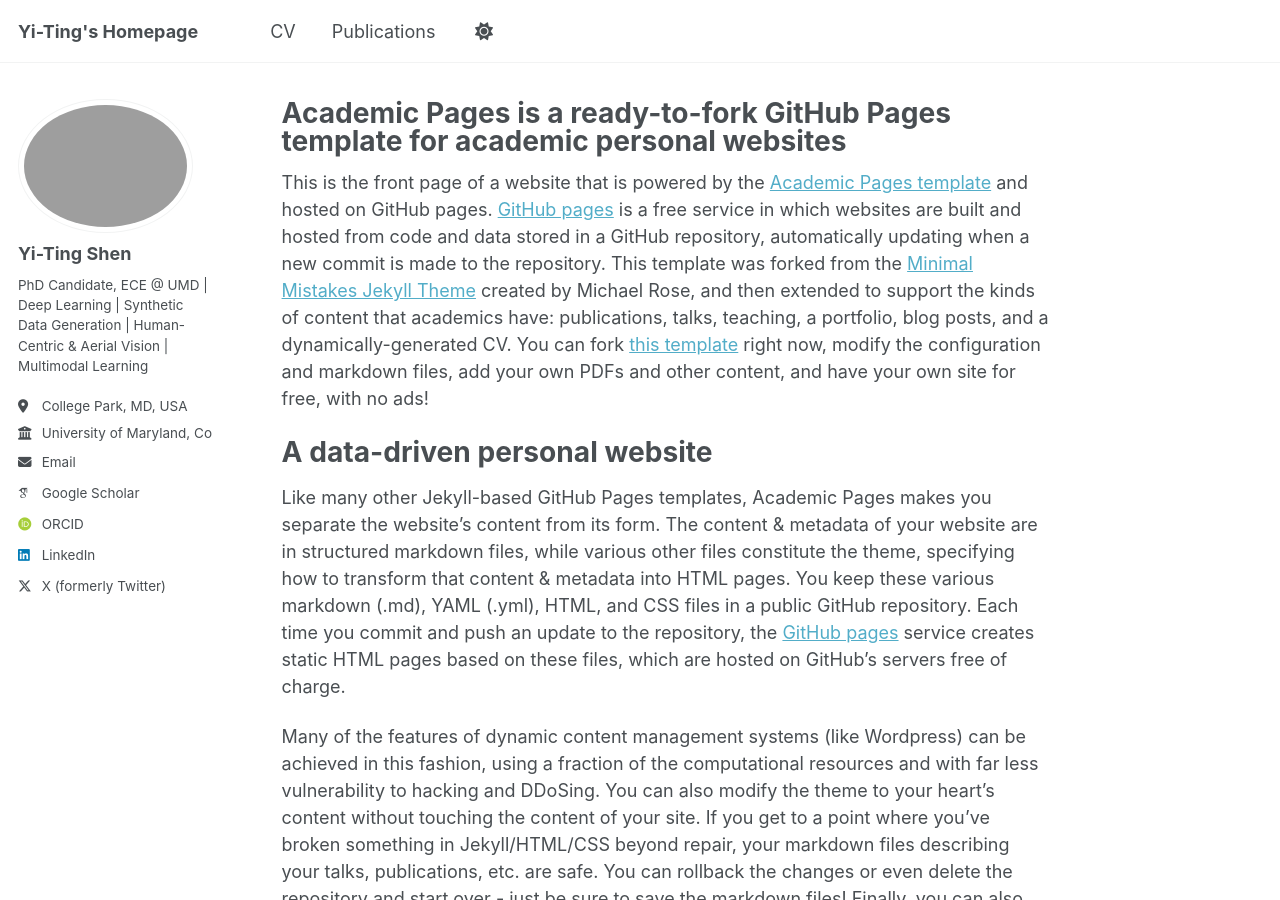
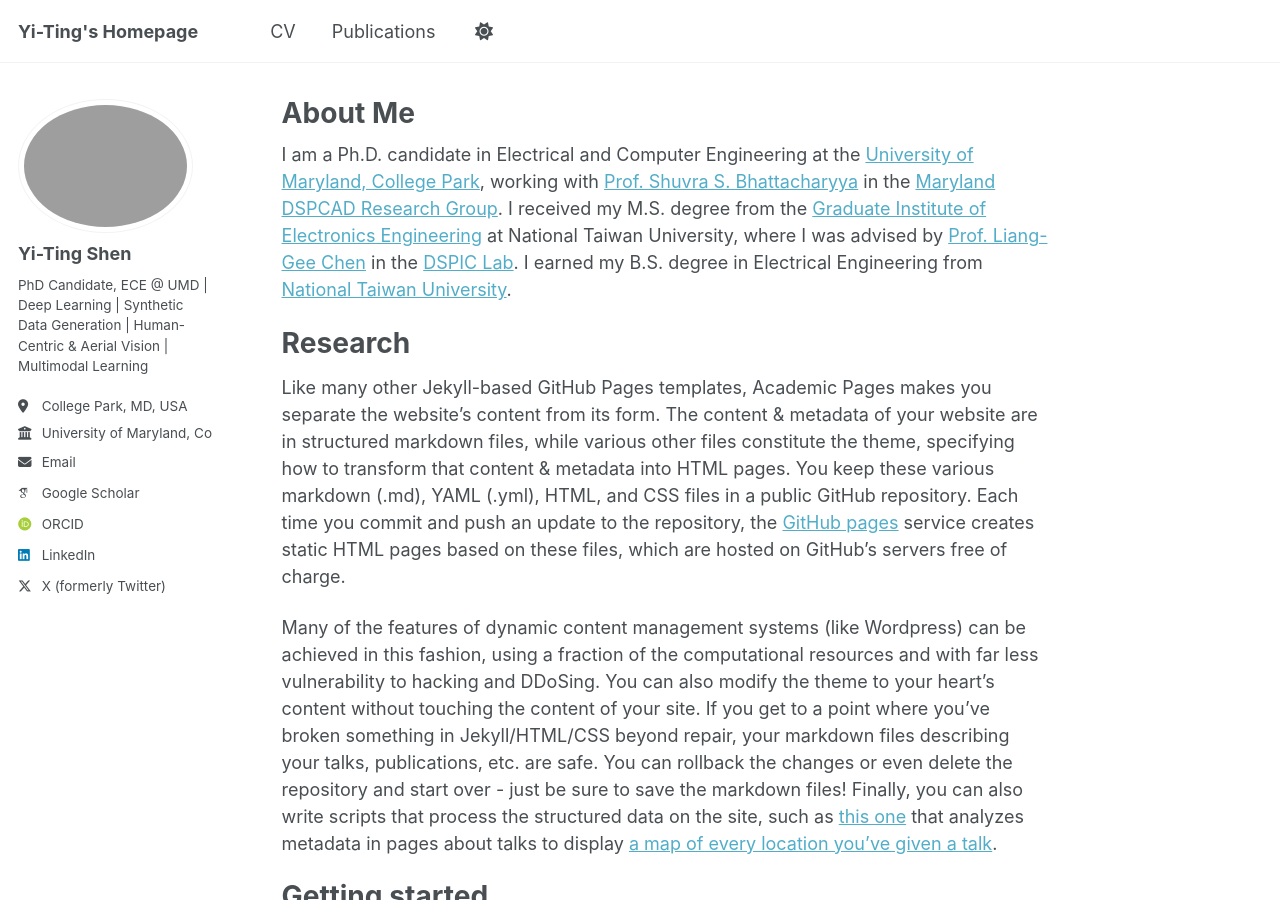
Before and after one commit to DennisShen/dennisshen.github.io, a Jekyll site: the page built from _pages/about.md, in a window 1280 px wide and 900 px high. Built offline with Jekyll 4.4.1, drawn with Linux system fonts in a browser that asks for light colours; some web fonts are replaced.

Commit message:
update front page

```diff
--- a/_pages/about.md
+++ b/_pages/about.md
@@ -1,15 +1,15 @@
 ---
 permalink: /
-title: "Academic Pages is a ready-to-fork GitHub Pages template for academic personal websites"
+title: "About Me"
 author_profile: true
 redirect_from:
   - /about/
   - /about.html
 ---
 
-This is the front page of a website that is powered by the [Academic Pages template](https://github.com/academicpages/academicpages.github.io) and hosted on GitHub pages. [GitHub pages](https://pages.github.com) is a free service in which websites are built and hosted from code and data stored in a GitHub repository, automatically updating when a new commit is made to the repository. This template was forked from the [Minimal Mistakes Jekyll Theme](https://mmistakes.github.io/minimal-mistakes/) created by Michael Rose, and then extended to support the kinds of content that academics have: publications, talks, teaching, a portfolio, blog posts, and a dynamically-generated CV. You can fork [this template](https://github.com/academicpages/academicpages.github.io) right now, modify the configuration and markdown files, add your own PDFs and other content, and have your own site for free, with no ads!
+I am a Ph.D. candidate in Electrical and Computer Engineering at the [University of Maryland, College Park](https://ece.umd.edu/), working with [Prof. Shuvra S. Bhattacharyya](https://user.eng.umd.edu/~ssb/) in the [Maryland DSPCAD Research Group](https://code.umd.edu/dspcad-pub/dspcadwiki/-/wikis/Maryland-DSPCAD-Research-Group). I received my M.S. degree from the [Graduate Institute of Electronics Engineering](https://giee.ntu.edu.tw/en/home/) at National Taiwan University, where I was advised by [Prof. Liang-Gee Chen](https://www.ee.ntu.edu.tw/profile1.php?id=26) in the [DSPIC Lab](https://homepage.ntu.edu.tw/~lgchen/index.html). I earned my B.S. degree in Electrical Engineering from [National Taiwan University](https://web.ee.ntu.edu.tw/eng/index.php).
 
-A data-driven personal website
+Research
 ======
 Like many other Jekyll-based GitHub Pages templates, Academic Pages makes you separate the website's content from its form. The content & metadata of your website are in structured markdown files, while various other files constitute the theme, specifying how to transform that content & metadata into HTML pages. You keep these various markdown (.md), YAML (.yml), HTML, and CSS files in a public GitHub repository. Each time you commit and push an update to the repository, the [GitHub pages](https://pages.github.com/) service creates static HTML pages based on these files, which are hosted on GitHub's servers free of charge.
 
```
